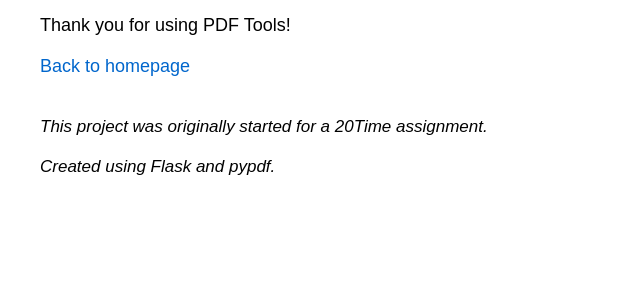
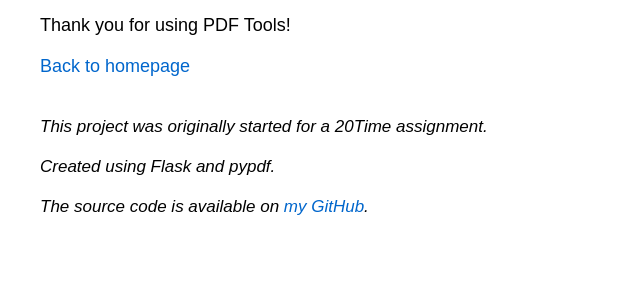
Before and after one commit to khalrab27/pdf-tools, a Flask app: page /about in a window 1280 px wide. Shown: the part 365-665 px from the top of the page, without its empty margins (0-640 px from the left). Run offline with Flask 3, Linux system fonts and the light colour scheme.

Commit message:
Update about.html

```diff
--- a/templates/about.html
+++ b/templates/about.html
@@ -55,5 +55,11 @@
     <p class="small-text" style="margin-top: 20px">
       Created using Flask and pypdf.
     </p>
+    <p class="small-text" style="margin-top: 20px">
+      The source code is available on
+      <a href="https://github.com/khalrab27/pdf-tools" style="font-size: 17px"
+        >my GitHub</a
+      >.
+    </p>
   </body>
 </html>
```
